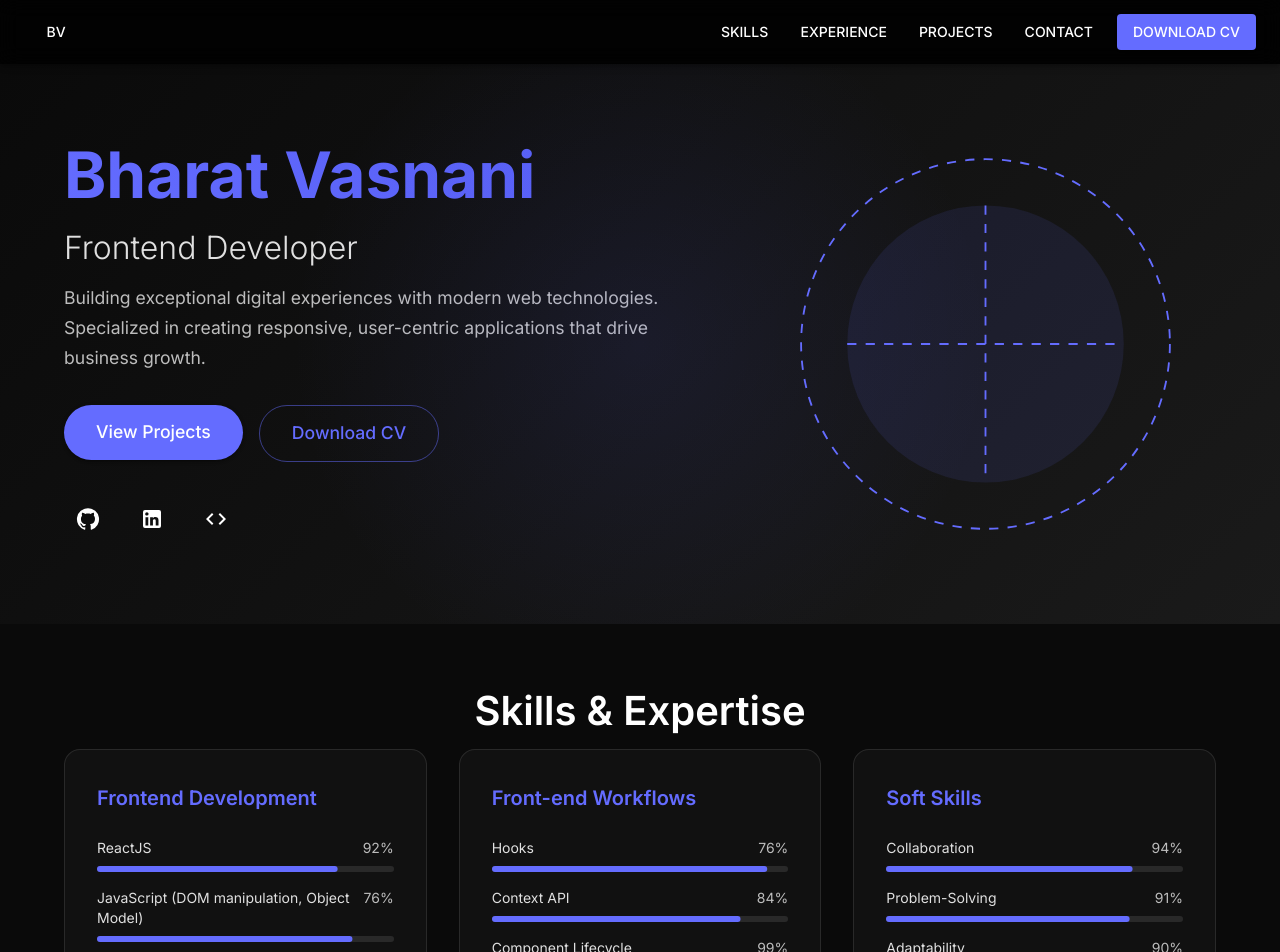
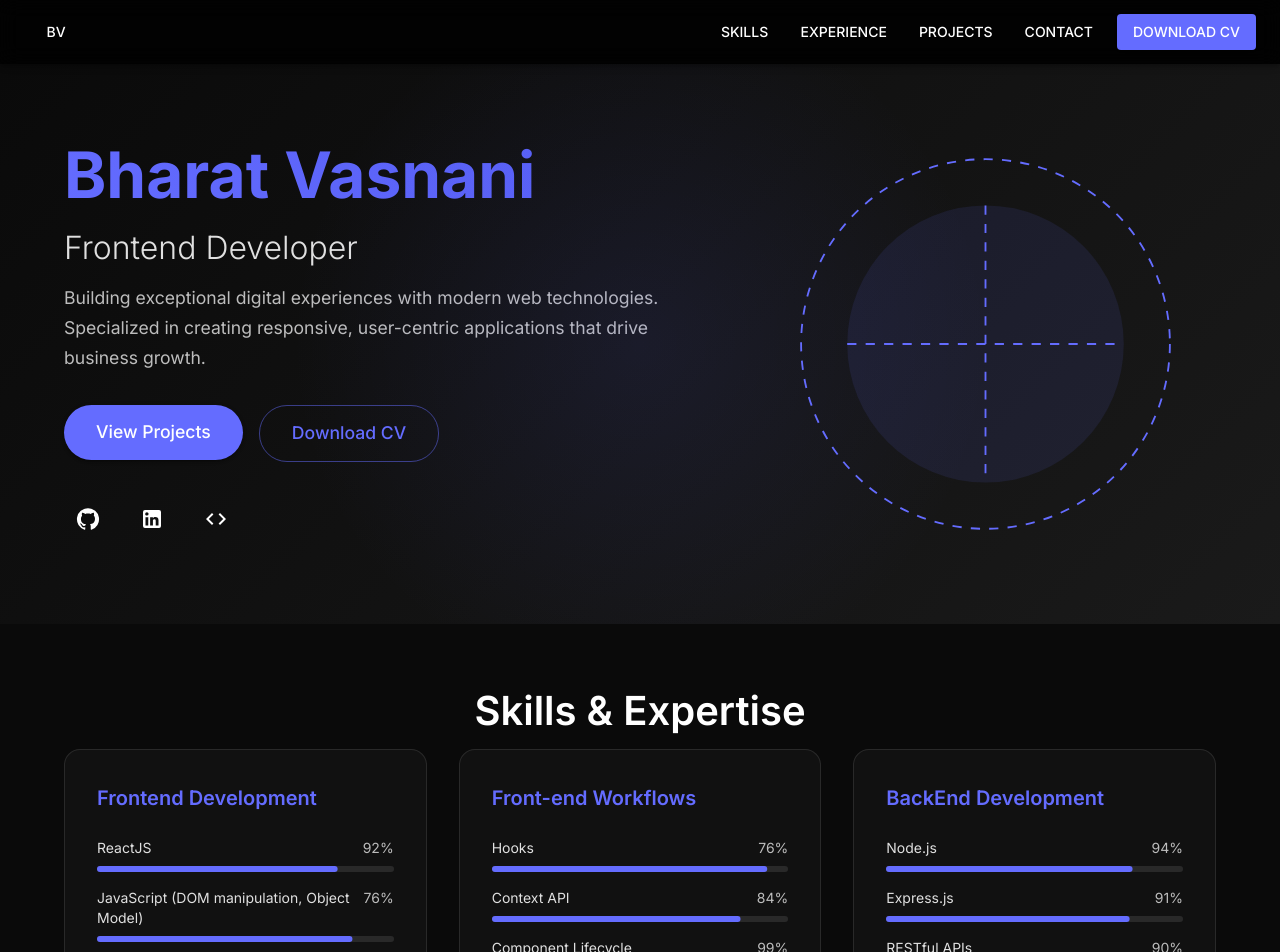
Before and after one commit to Bharatdev1/myportfolio, a React (Vite) app: page / in a window 1280 px wide. Shown: the top 952 px of the page. Built offline with nearby package versions, Linux system fonts and the light colour scheme.

Commit message:
Update constants.js

```diff
--- a/src/data/constants.js
+++ b/src/data/constants.js
@@ -6,6 +6,10 @@ export const SKILLS_DATA = [
   {
     title: 'Front-end Workflows',
     skills: ['Hooks', 'Context API', 'Component Lifecycle', 'Responsive Design', 'Version Control (Git)', 'Webpack', 'Babel', 'NPM']
+  },
+  {
+    title: 'BackEnd Development',
+    skills: ['Node.js', ' Express.js', 'RESTful APIs', 'MongoDB']
   },
   {
     title: 'Soft Skills',
```
